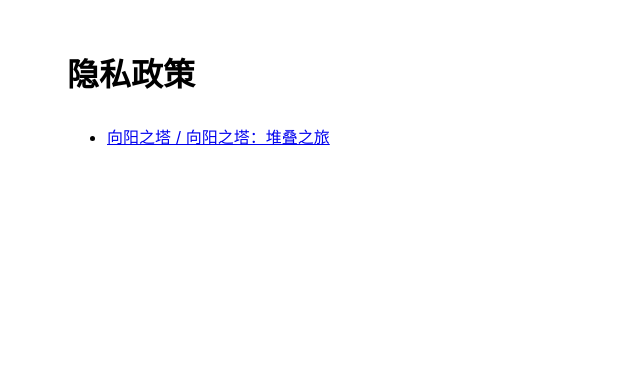
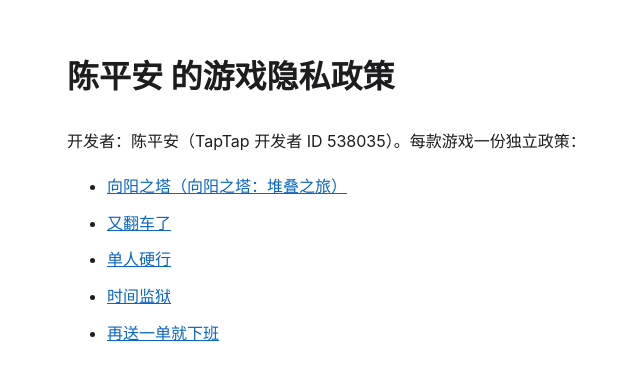
Before and after one commit to chenpipi0807/TAPTAP-PIPCHEN, a plain HTML site: page index.html in a window 1280 px wide. Shown: the whole page, without its empty margins (253-893 px from the left). Drawn offline with Linux system fonts and the light colour scheme.

Commit message:
docs: 政策索引

```diff
--- a/index.html
+++ b/index.html
@@ -1 +1,16 @@
-<!doctype html><html lang="zh-CN"><head><meta charset="utf-8"><meta name="viewport" content="width=device-width,initial-scale=1"><title>隐私政策</title></head><body style="font:16px/1.7 -apple-system,PingFang SC,Microsoft YaHei,sans-serif;max-width:640px;margin:48px auto;padding:0 20px"><h1>隐私政策</h1><ul><li><a href="sunspire/">向阳之塔 / 向阳之塔：堆叠之旅</a></li></ul></body></html>
+<!doctype html><html lang="zh-CN"><head><meta charset="utf-8">
+<meta name="viewport" content="width=device-width,initial-scale=1">
+<title>陈平安 游戏隐私政策</title>
+<style>body{font:16px/1.8 -apple-system,"PingFang SC","Microsoft YaHei",system-ui,sans-serif;max-width:640px;margin:48px auto;padding:0 20px;color:#1d1d1f}
+a{color:#0a66c2}li{margin:8px 0}@media(prefers-color-scheme:dark){body{background:#0b0b0d;color:#f5f5f7}a{color:#7cb7ff}}</style>
+</head><body>
+<h1>陈平安 的游戏隐私政策</h1>
+<p>开发者：陈平安（TapTap 开发者 ID 538035）。每款游戏一份独立政策：</p>
+<ul>
+    <li><a href="sunspire/">向阳之塔（向阳之塔：堆叠之旅）</a></li>
+    <li><a href="fanche/">又翻车了</a></li>
+    <li><a href="danren/">单人硬行</a></li>
+    <li><a href="shijian/">时间监狱</a></li>
+    <li><a href="songdan/">再送一单就下班</a></li>
+</ul>
+</body></html>
```
